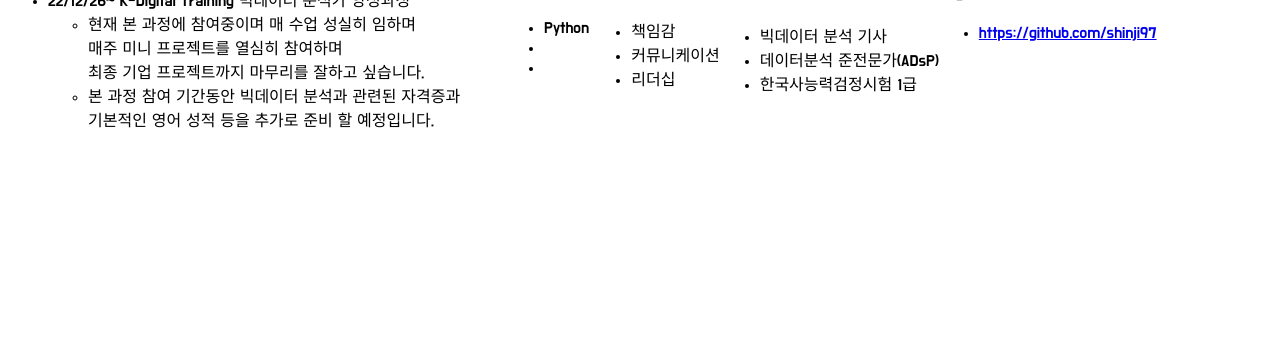
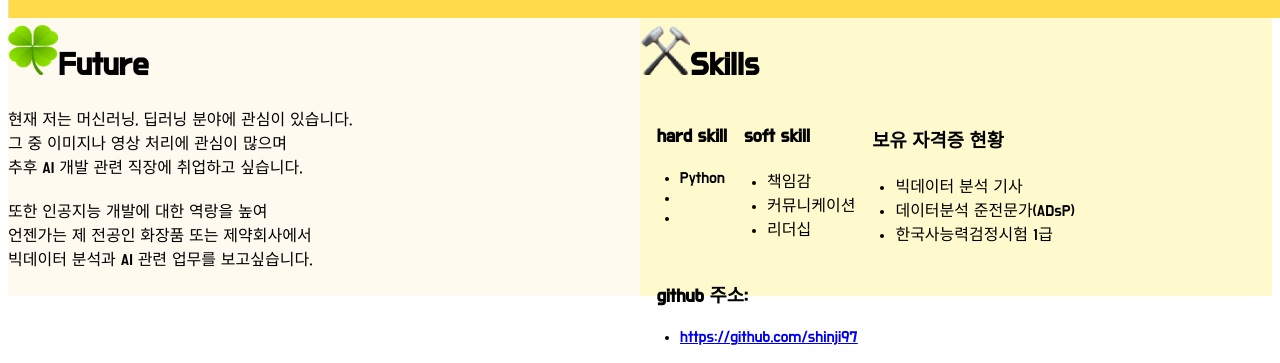
Before and after one commit to shinji97/django_teampj, a Django app: template blog/templates/blog/shinji.html in a window 1280 px wide; the page is wider, and only the part inside the window is pictured. Shown: the part 632-995 px from the top of that part. Before the commit the page ends 760 px from the top of that part, so only its background shows below. Run offline with Django 4.2, Linux system fonts and the light colour scheme; the template is opened without the code that fills it, so the values that code supplies are empty; some web fonts are replaced.

Commit message:
지은_파일 수정

```diff
--- /dev/null
+++ b/blog/static/css/sh_style.css
@@ -0,0 +1,58 @@
+#header{
+    height: 70px;
+    font-size: 20;
+    text-align: center;
+}
+
+#pro_img{
+    height: 200px;
+    background-color:rgb(255, 212, 0);
+}
+
+#fullscreen{
+   width: 100%;
+   height: 100%;
+   background-color: grey;
+}
+
+#screen1{
+   width: 50%;
+   height: 650px;
+   background-color: black;
+   float: left;
+}
+
+#screen1-1{
+   width: 100%;
+   height: 55%;
+   background-color: rgb(255, 250, 205);
+   float:left;
+}
+
+#screen1-2{
+   width: 100%;
+   height: 45%;
+   background-color: rgb(255, 250, 240);
+   float:left;
+}
+
+#screen2{
+   width: 50%;
+   height: 650px;
+   background-color: black;
+   float: left;
+}
+
+#screen2-1{
+   width: 100%;
+   height: 55%;
+   background-color: rgb(255, 250, 240);
+   float:left;
+}
+
+#screen2-2{
+   width: 100%;
+   height: 45%;
+   background-color: rgb(255, 250, 205);
+   float:left;
+}
--- a/blog/templates/blog/shinji.html
+++ b/blog/templates/blog/shinji.html
@@ -4,7 +4,7 @@
 <head>
 <meta charset="UTF-8">
 <title>Insert title here</title>
-<link href="../static/css/style.css" rel="stylesheet" type="text/css">
+<link href="../static/css/sh_style.css" rel="stylesheet" type="text/css">
 
 <link href="https://fonts.googleapis.com/css2?family=Do+Hyeon&family=Single+Day&display=swap" rel="stylesheet">
 <style>
@@ -16,11 +16,11 @@
 </head>
 <body>
 <div id="header">
-    일석이조입니다 헤더입니다
+    <img src="..\static\img\shinji\head_2.png", width="90%"; height=70px><br>
 </div>
 
 <div id="pro_img">
-    이미지가 들어갈 예정입니다
+    <img src="..\static\img\shinji\he.png">
 </div>
 
 
@@ -28,12 +28,12 @@
 
     <div id="screen1-1">
 
-        <h1><img src="..\static\img\profile.png" style="width:50px; height:50px">Profile
+        <h1><img src="..\static\img\shinji\profile.png" style="width:50px; height:50px">Profile
             &nbsp&nbsp&nbsp&nbsp&nbsp&nbsp&nbsp&nbsp&nbsp&nbsp&nbsp&nbsp&nbsp&nbsp&nbsp&nbsp&nbsp&nbsp&nbsp&nbsp
             <img src="..\static\img\phone.png" style="width:50px; height:50px">Contact</h1>
 
         <div style="float:left">
-            <img src="..\static\img\profile.jpg" style="width:200px; height:250px"/>
+            <img src="..\static\img\shinji\profile.jpg" style="width:200px; height:250px"/>
         </div>
 
         <div style="float:left">
@@ -62,7 +62,7 @@
 
     </div>
     <div id="screen1-2">
-        <h1><img src="..\static\img\future.png" style="width:50px; height:50px">Future</h1>
+        <h1><img src="..\static\img\shinji\future.png" style="width:50px; height:50px">Future</h1>
         현재 저는 머신러닝, 딥러닝 분야에 관심이 있습니다.<br>
         그 중 이미지나 영상 처리에 관심이 많으며<br>
         추후 AI 개발 관련 직장에 취업하고 싶습니다.<br>
@@ -74,7 +74,7 @@
 </div>
 <div id="screen2">
     <div id="screen2-1">
-        <h1><img src="..\static\img\pra.png" style="width:50px; height:50px">Education</h1>
+        <h1><img src="..\static\img\shinji\pra.png" style="width:50px; height:50px">Education</h1>
 
         <div style="float:left">
             <ul>
@@ -101,7 +101,7 @@
     </div>
 
     <div id="screen2-2">
-        <h1><img src="..\static\img\skill.png" style="width:50px; height:50px">Skills</h1>
+        <h1><img src="..\static\img\shinji\skill.png" style="width:50px; height:50px">Skills</h1>
 
         <div style="float:left">
             <h3> &nbsp&nbsp hard skill</h3>
```
Also changed, not shown: blog/static/img/shinji/he.png (added), blog/static/img/shinji/head_2.png (added).
